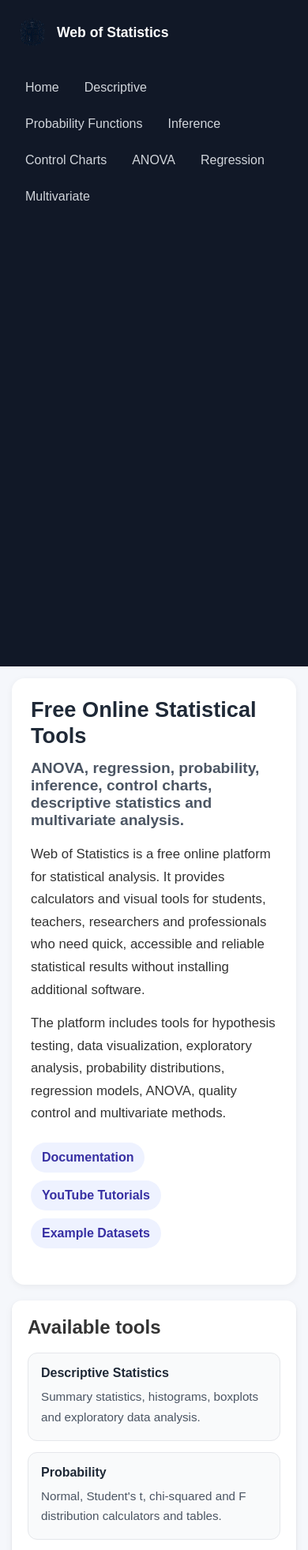
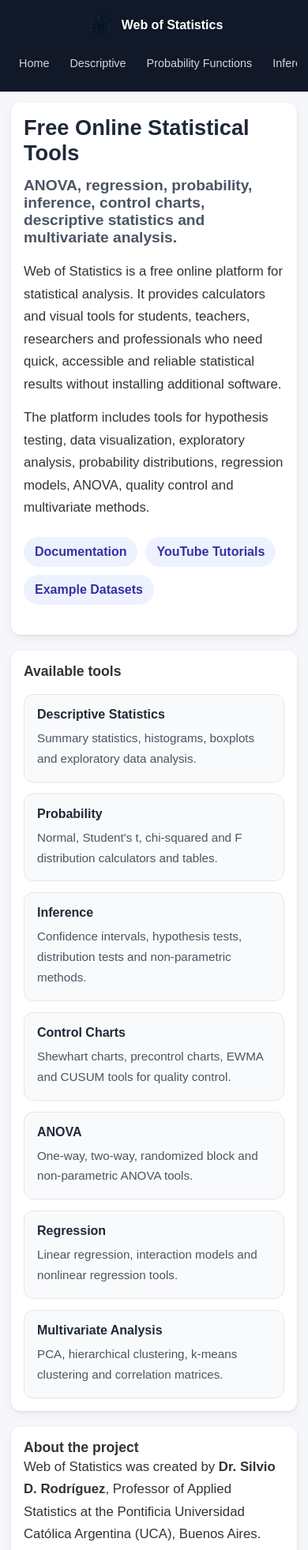
Before and after one commit to silviodavidrodriguez/web-of-statistics, a Django app: template home/templates/home/index.html in a window 390 px wide. Shown: the top 1963 px of the page at 79% size. Run offline with Django 4.2, Linux system fonts and the light colour scheme; the template is opened without the code that fills it, so the values that code supplies are empty.

Commit message:
Version Subida a VPS Funcionando

```diff
--- a/static/css/site.css
+++ b/static/css/site.css
@@ -121,39 +121,77 @@ body {
 
     .sidebar {
         width: 100%;
+        height: auto;
+        position: relative;
+        padding: 14px;
+    }
+
+    .brand {
+        margin-bottom: 14px;
+        justify-content: center;
+    }
+
+    .brand img {
+        width: 36px;
+        height: 36px;
+    }
+
+    .brand span {
+        font-size: 1rem;
     }
 
     .sidebar-nav {
         flex-direction: row;
-        flex-wrap: wrap;
+        flex-wrap: nowrap;
+        overflow-x: auto;
+        gap: 6px;
+        padding-bottom: 6px;
+        -webkit-overflow-scrolling: touch;
+    }
+
+    .sidebar-nav a {
+        white-space: nowrap;
+        padding: 8px 10px;
+        font-size: 0.9rem;
+        flex: 0 0 auto;
     }
 
     .main-content {
-        padding: 15px;
+        padding: 14px;
+        width: 100%;
+        min-width: 0;
     }
-}
 
-h1 {
-    line-height: 1.2;
-    margin-bottom: 20px;
-}
+    .card,
+    .card-profile,
+    .author-card {
+        padding: 16px;
+    }
 
-p {
-    line-height: 1.7;
-}
+    h1 {
+        font-size: 1.6rem;
+    }
 
-.card-profile,
-.author-card {
-    background: white;
-    border-radius: 16px;
-    padding: 24px;
-    box-shadow:
-        0 2px 8px rgba(0,0,0,.06);
-}
+    h2 {
+        font-size: 1.1rem;
+    }
 
-.author-photo {
-    width: 150px;
-    border-radius: 50%;
+    .btn {
+        width: 100%;
+        text-align: center;
+        margin-bottom: 8px;
+    }
+
+    .table-responsive,
+    .wide-table-wrapper {
+        max-width: 100%;
+        overflow-x: auto;
+    }
+
+    .plotly-graph-div,
+    .js-plotly-plot {
+        max-width: 100%;
+    }
 }
 
 /* Compatibility with existing templates */
```
